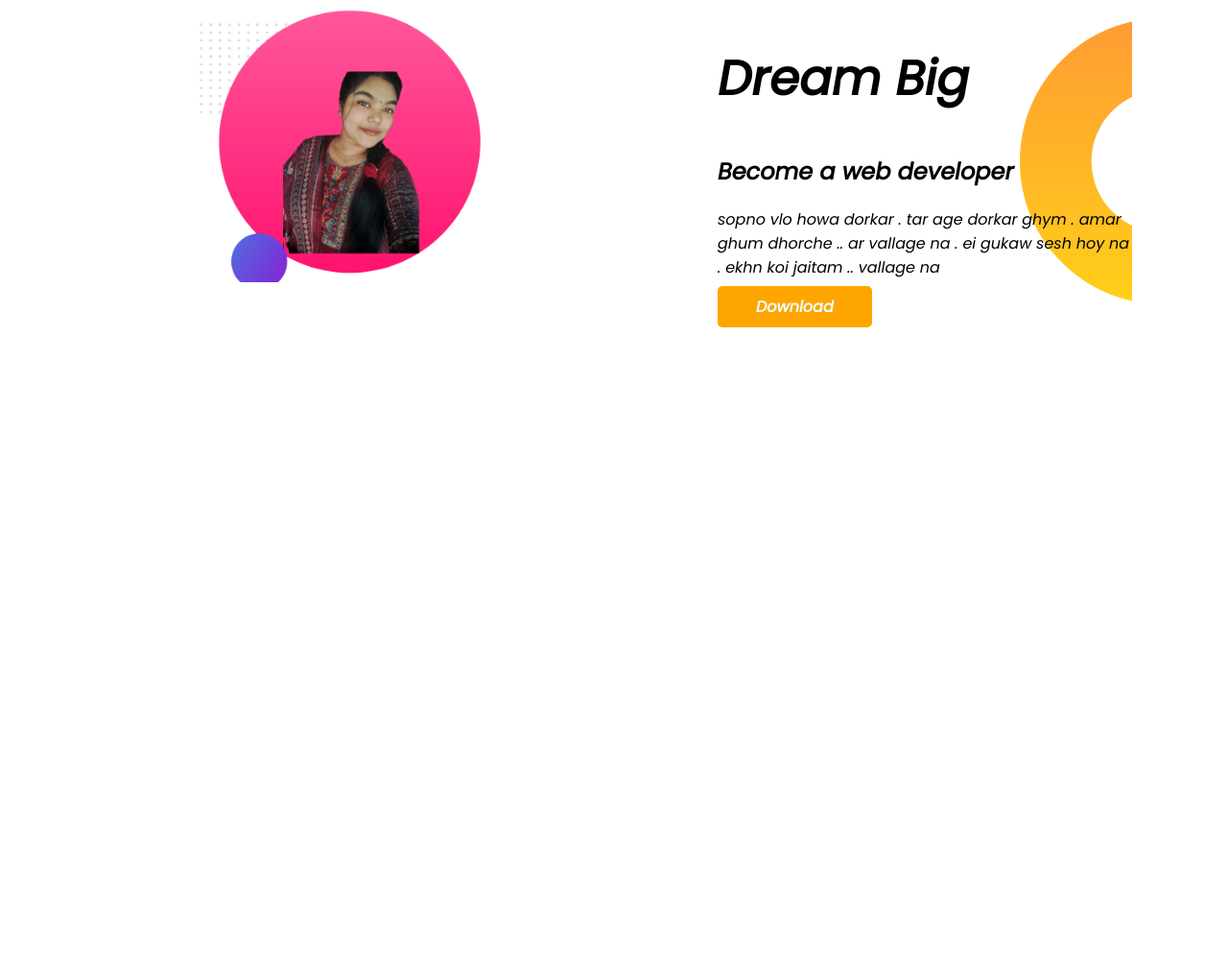
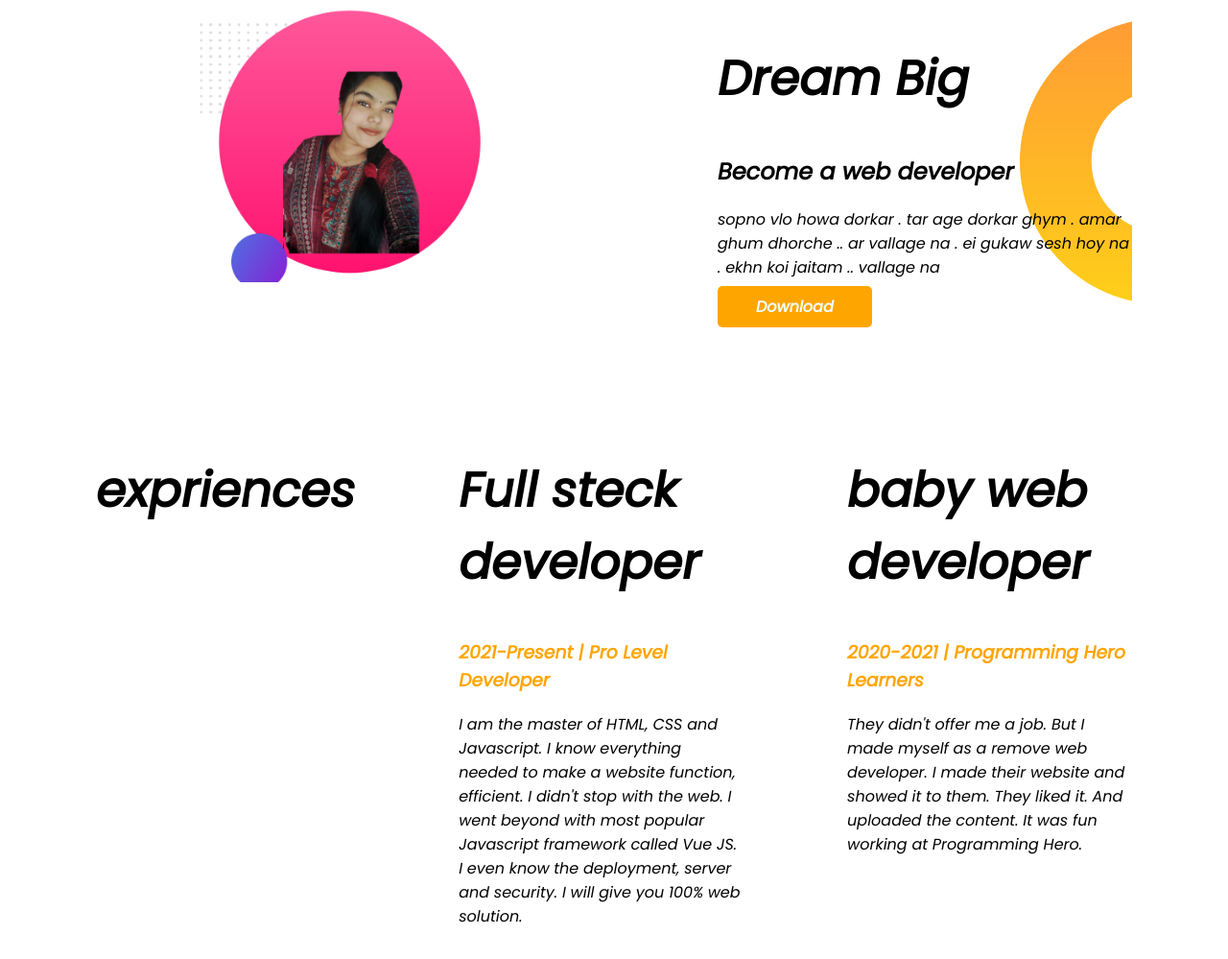
Before and after one commit to SadiaDia/developer-portfolio, a plain HTML site: page index.html in a window 1280 px wide. Shown: the part 710-1709 px from the top of the page at 96% size. Before the commit the page ends 1142 px from the top, so only its background shows below. Drawn offline with Linux system fonts and the light colour scheme.

Commit message:
developmentzz

```diff
--- a/index.html
+++ b/index.html
@@ -39,6 +39,29 @@
         </div>
 
     </section>
+    <section class="exprience-loaded">
+        <h1>expriences</h1>
+
+        <div class="half-width">
+            <h1> Full steck developer</h1>
+            <h3 class="color-add"> 2021-Present | Pro Level Developer</h3>
+            <p>I am the master of HTML, CSS and Javascript. I know everything needed to make a website function,
+                efficient. I didn't stop with the web. I went beyond with most popular Javascript framework called
+                Vue
+                JS. I even know the deployment, server and security. I will give you 100% web solution.</p>
+        </div>
+        <div class="half-width">
+
+            <h1>baby web developer</h1>
+            <h3 class="color-add">2020-2021 | Programming Hero Learners</h3>
+            <p>They didn't offer me a job. But I made myself as a remove web developer. I made their website and
+                showed
+                it to them. They liked it. And uploaded the content. It was fun working at Programming Hero.</p>
+
+        </div>
+
+
+    </section>
 </body>
 
 </html>
--- a/style.css
+++ b/style.css
@@ -53,3 +53,11 @@ section {
     background-repeat: no-repeat;
     background-position: right;
 }
+
+.exprience-loaded {
+    display: flex;
+}
+
+.color-add {
+    color: orange;
+}
```
